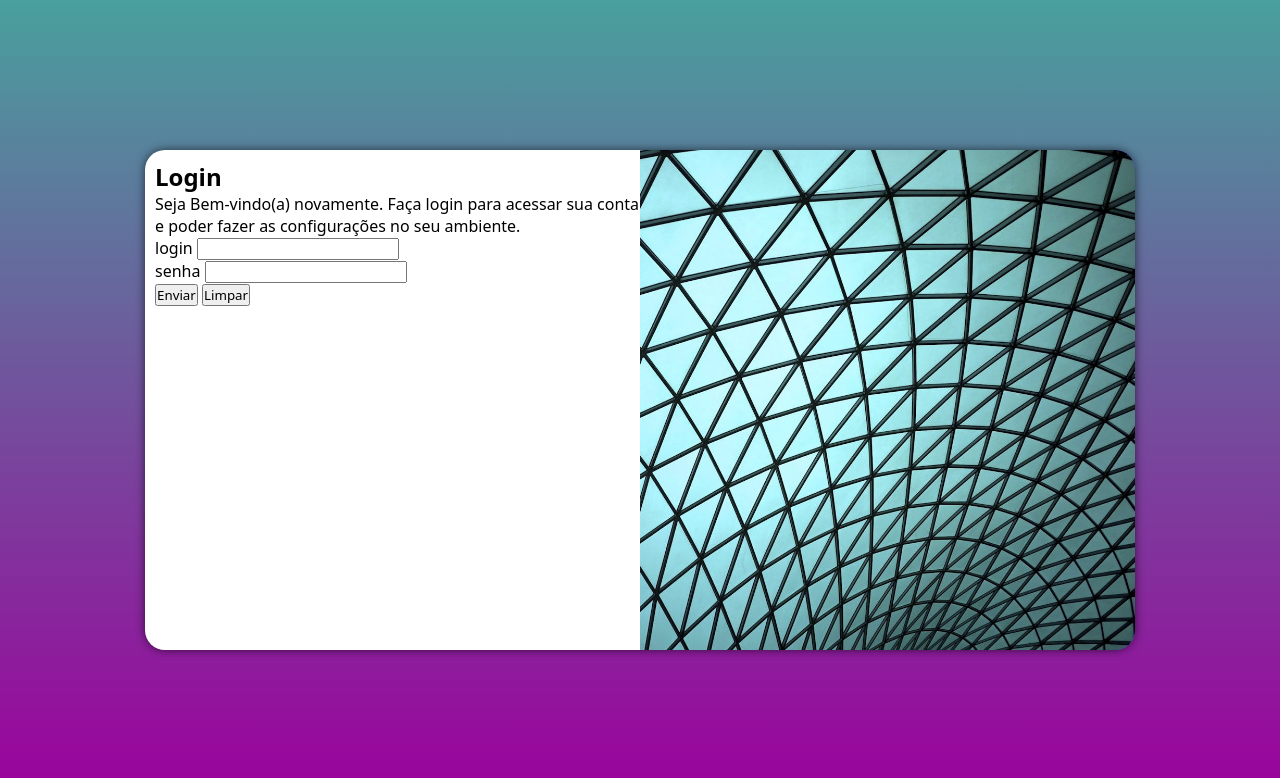
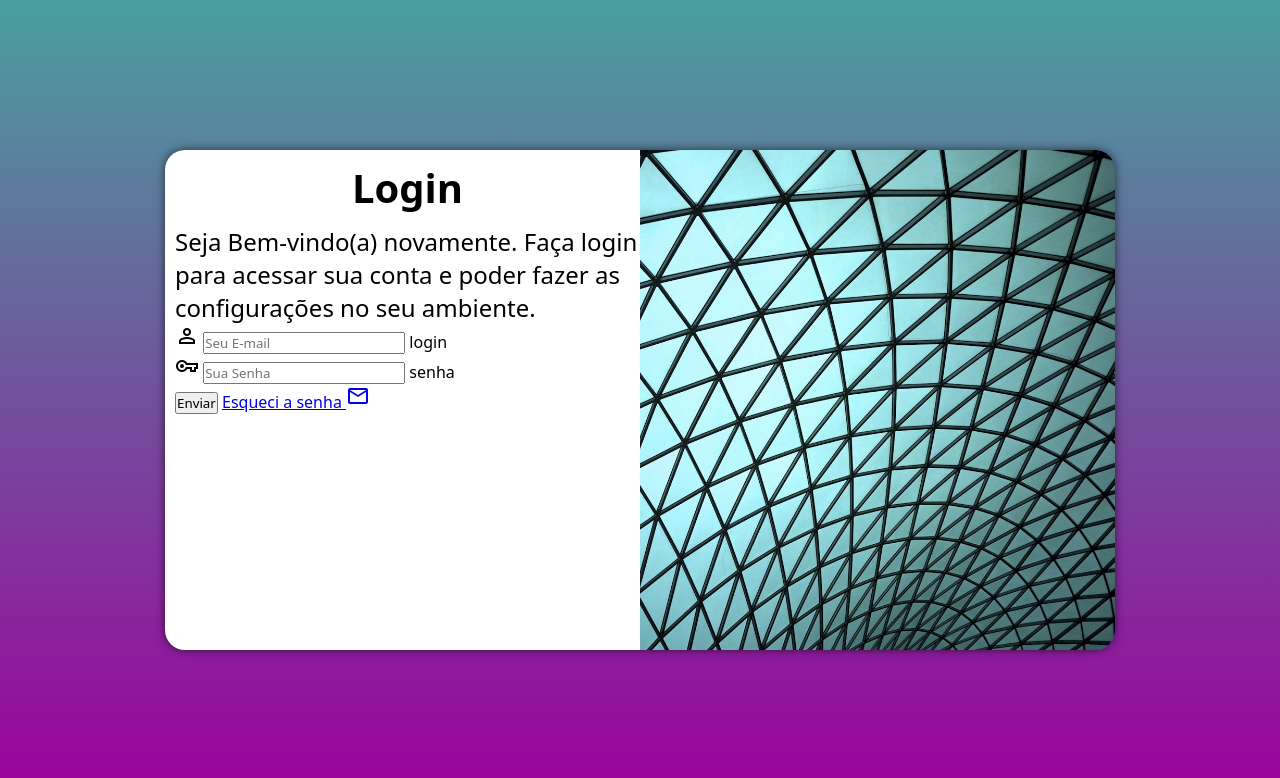
Before and after one commit to ryanpereiracody/Projeto-Login, a plain HTML site: page index.html in a window 1280 px wide. Drawn offline with nearby package versions, Linux system fonts and the light colour scheme.

Commit message:
criei novos botoes

```diff
--- a/estilos/MediaQuery.css
+++ b/estilos/MediaQuery.css
@@ -15,16 +15,28 @@ Grandes Telas: acima de 1200px
         background-image: linear-gradient(to top, rgb(156, 0, 156), #49a09d);
     }
 
+    section#login{
+        width: 80vw;
+    }
     section#login > div#imagem{
-        float: right;
-        width: 30%;
+        float: left;
+        width: 35%;
         height: 100%;
     }
 
     section#login > div#formulario{
-        float: left;
+        float: right;
         width: 70%;
     }
+    div#Formulario > h1{
+    text-align: center;
+    margin-bottom: 10px;
+    font-size: 2em;
+}
+
+div#Formulario > p{
+    font-size: 1.2em;
+}
 }
 
 @media screen and (min-width: 992px) {
@@ -33,7 +45,7 @@ Grandes Telas: acima de 1200px
     }
 
     section#login{
-        width: 990px;
+        width: 950px;
     }
     section#login > div#imagem{
         float: right;
@@ -45,4 +57,13 @@ Grandes Telas: acima de 1200px
         float: left;
         width: 50%;
     }
+    div#Formulario > h1{
+    text-align: center;
+    margin-bottom: 10px;
+    font-size: 2.5em;
 }
+
+div#Formulario > p{
+    font-size: 1.5em;
+}
+}
--- a/estilos/style.css
+++ b/estilos/style.css
@@ -50,3 +50,12 @@ section#login > div#Formulario {
     display: block;
 
 }
+div#Formulario > h1{
+    text-align: center;
+    margin-bottom: 10px;
+    font-size: 1.8em;
+}
+
+div#Formulario > p{
+    font-size: 1.0em;
+}
--- a/index.html
+++ b/index.html
@@ -4,6 +4,9 @@
     <meta charset="UTF-8">
     <meta name="viewport" content="width=device-width, initial-scale=1.0">
     <title>Projeto Login</title>
+
+    <link href="https://fonts.googleapis.com/css2?family=Material+Symbols+Outlined" rel="stylesheet" />
+
     <link rel="stylesheet" href="estilos/style.css">
     <link rel="stylesheet" href="estilos/MediaQuery.css">
 
@@ -20,18 +23,24 @@
             <div id="Formulario">
                 <h1>Login</h1>
                 <p>Seja Bem-vindo(a) novamente. Faça login para acessar sua conta e poder fazer as configurações no seu ambiente.</p>
-                <form action="login.php" method="post">
-                    <p>
-                        <label for="itext">login</span></label>
-                        <input type="text" name="text" id="itext">
-                    </p>
-                    <p>
-                        <label for="isenha">senha</label>
-                        <input type="password" name="senha" id="isenha">
-                    </p>
+                <form action="login.php" method="post" autocomplete="on">
+
+                        <div class="campo">
+                            <span class="material-symbols-outlined">person</span>
+                            <input type="email" name="text" id="iemail" placeholder="Seu E-mail" autocomplete="email" required maxlength="30">
+                            <label for="iemail">login</span></label>
+                        </div>
+
+
+                        <div class="campo">
+                            <span class="material-symbols-outlined">vpn_key</span>
+                            <input type="password" name="senha" id="isenha" placeholder="Sua Senha" autocomplete="current-password" required minlength="8">
+                            <label for="isenha">senha</label>
+                        </div>
+
 
                     <input type="submit" value="Enviar">
-                    <input type="reset" value="Limpar">
+                    <a href="Esqueci.html">Esqueci a senha <span class="material-symbols-outlined">mail</span></a>
                 </form>
             </div>
         </section>
```
